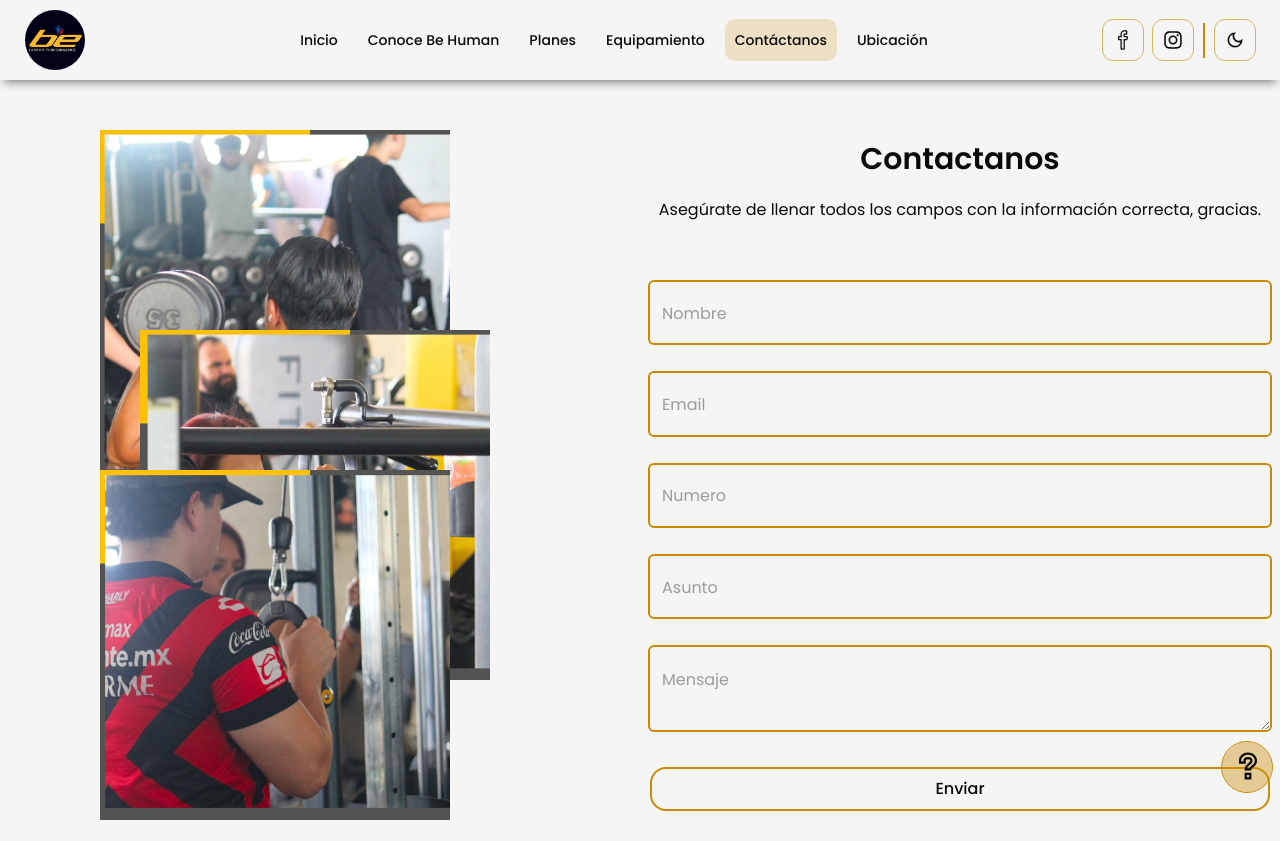
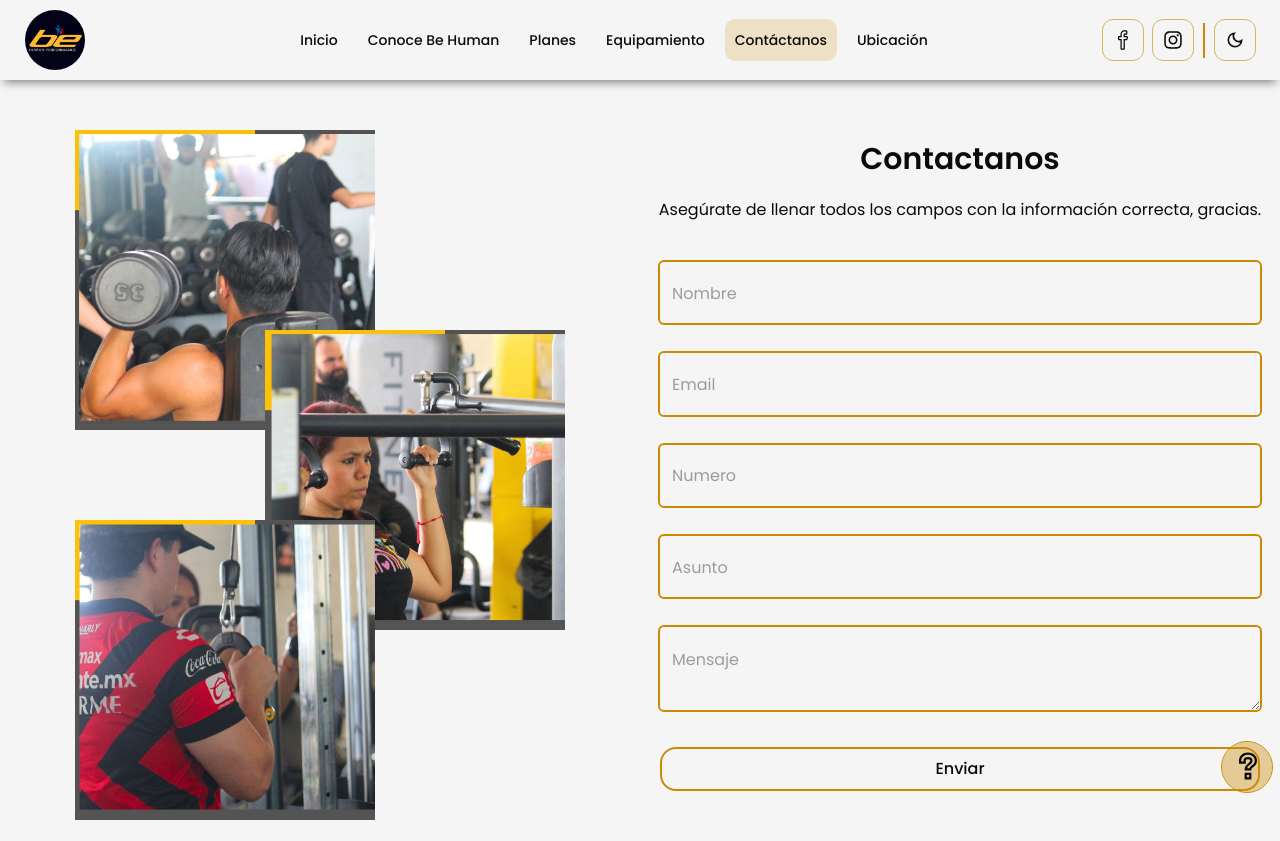
Before and after one commit to adrife2005/BE_HUMAN_FRONTEND, a React (Vite) app: page /enroll in a window 1280 px wide. Built offline with nearby package versions, Linux system fonts and the light colour scheme.

Commit message:
#15 Commit, Added => finished contacct

```diff
--- a/index.html
+++ b/index.html
@@ -12,6 +12,6 @@
   <body>
     <div id="root"></div>
     <script type="module" src="/src/main.jsx"></script>
-    <script src="https://smtpjs.com/v3/smtp.js"> </script>
+    <script src="https://smtpjs.com/v3/smtp.js"></script>
   </body>
 </html>
--- a/src/css/components/contacto.css
+++ b/src/css/components/contacto.css
@@ -80,6 +80,7 @@
   border-radius: 0.25rem;
   border: none;
   outline: 2px solid var(--clr-gym);
+  color: var(--clr-default);
 }
 
 .form__container__msg {
@@ -134,20 +135,160 @@
 /* Sections */
 
 /* 2xl */
-/* @media (max-width: 1536px) {
-} */
+@media (max-width: 1536px) {
+  .contact__form {
+    max-width: 600px;
+    margin-inline: auto;
+    padding: 10px 0;
+  }
+
+  .contact__images {
+    position: relative;
+    padding: 10px;
+  }
+
+  .contact__images__1 {
+    object-fit: cover;
+    object-position: center;
+    position: absolute;
+    max-width: 300px;
+    top: 0;
+    left: 50px;
+  }
+
+  .contact__images__2 {
+    position: absolute;
+    max-width: 300px;
+    object-fit: cover;
+    object-position: center;
+    right: 100px;
+    top: 200px;
+  }
+
+  .contact__images__3 {
+    position: absolute;
+    max-width: 300px;
+    object-fit: cover;
+    object-position: center;
+    bottom: -50px;
+    left: 50px;
+  }
+}
 
 /* xl */
-/* @media (max-width: 1280px) {
-} */
+@media (max-width: 1280px) {
+  .contact__form {
+    max-width: 600px;
+    margin-inline: auto;
+    padding: 10px 0;
+  }
+
+  .contact__images {
+    position: relative;
+    padding: 10px;
+  }
+
+  .contact__images__1 {
+    object-fit: cover;
+    object-position: center;
+    position: absolute;
+    max-width: 300px;
+    top: 0;
+    left: 75px;
+  }
+
+  .contact__images__2 {
+    position: absolute;
+    max-width: 300px;
+    object-fit: cover;
+    object-position: center;
+    right: 75px;
+    top: 200px;
+  }
+
+  .contact__images__3 {
+    position: absolute;
+    max-width: 300px;
+    object-fit: cover;
+    object-position: center;
+    bottom: -50px;
+    left: 75px;
+  }
+
+  .contact__info__title {
+    text-align: center;
+    font-size: var(--text-3xl);
+    font-weight: 600;
+    margin-bottom: 20px;
+  }
+
+  .contact__info__description {
+    margin-bottom: 0px;
+  }
+}
 
 /* lg */
-/* @media (max-width: 1024px) {
-} */
+@media (max-width: 1024px) {
+  .contact__form {
+    max-width: 800px;
+    margin-inline: auto;
+    padding: 10px 0;
+  }
+
+  .contact__images {
+    position: relative;
+    padding: 10px;
+  }
+
+  .contact__images__1 {
+    object-fit: cover;
+    object-position: center;
+    position: absolute;
+    max-width: 250px;
+    top: 25px;
+    left: 25px;
+  }
+
+  .contact__images__2 {
+    position: absolute;
+    max-width: 250px;
+    object-fit: cover;
+    object-position: center;
+    right: 75px;
+    top: 200px;
+  }
+
+  .contact__images__3 {
+    position: absolute;
+    max-width: 250px;
+    object-fit: cover;
+    object-position: center;
+    bottom: 25px;
+    left: 25px;
+  }
+
+  .contact__info__title {
+    text-align: center;
+    font-size: var(--text-2xl);
+    font-weight: 600;
+    margin-bottom: 20px;
+  }
+
+  .contact__info__description {
+    font-size: var(--text-sm);
+  }
+}
 
 /* md */
-/* @media (max-width: 768px) {
-} */
+@media (max-width: 768px) {
+  .contact__images {
+    display: none;
+  }
+
+  .contact__info {
+    width: 100%;
+  }
+}
 
 /* sm */
 /* @media (max-width: 640px) {
--- a/src/pages/Contacto.jsx
+++ b/src/pages/Contacto.jsx
@@ -15,24 +15,44 @@ const Contacto = () => {
   const [isFocusSubject, setIsFocusSubject] = useState(false)
   const [isFocusMsg, setIsFocusMsg] = useState(false)
 
+  const bodyMessage = `Full Name: ${name} <br> Email: ${email} <br> Phone Number: ${phone} Message: ${msg}`
 
 
-  function sendEmail() {
+
+  function sendEmail(e) {
+    e.preventDefault()
+
+
     Email.send({
-        secureToken: "3791bd6c-ab26-4328-8d02-6177e6362b60",
+      SecureToken: "6766495d-4839-44f4-a17e-825ff979e7cf",
       To : 'adrifecova@gmail.com',
-        From : 'adrian@hotmail.com',
-        Subject : 'Me',
-        Body : 'No'
+      From : "adrifecova@gmail.com'",
+      Subject : subject,
+      Body : bodyMessage
   }).then(
     message => {
       if (message === "OK") {
-          toast.success('This was successfully fulfilled')
+        toast.success('Se envio exitosamente')
+      } else if (message === "Mailbox name not allowed. The server response was: Envelope FROM 'adrifecova@gmail.com'' email address not allowed.") {
+        toast.error('No se envio correctamente')
       } else {
         console.log(message);
       }
     }
-    )
+    );
+
+
+
+    setName('')
+    setEmail('')
+    setPhone('')
+    setSubject('')
+    setMsg('')
+    setIsFocusEmail(false)
+    setIsFocusName(false)
+    setIsFocusPhone(false)
+    setIsFocusSubject(false)
+    setIsFocusMsg(false)
   }
 
 
@@ -54,7 +74,7 @@ const Contacto = () => {
           </p>
         <form onSubmit={sendEmail} className="contact__form">
           <div onFocus={() => setIsFocusName(true)} className="form__container">
-            <input id='name' type="text" value={name} className='form__container__input' autoComplete='off' onChange={(e) => setName(e.target.value)} required />
+            <input id='name' type="text" value={name} className='form__container__input' autoComplete='off' onChange={(e) => setName(e.target.value)} required/>
             <label htmlFor="name" className={isFocusName ? 'label__text label__text__focus' : 'label__text'}>Nombre</label>
           </div>
           <div onFocus={() => setIsFocusEmail(true)}  className="form__container">
@@ -62,7 +82,7 @@ const Contacto = () => {
               <label htmlFor="email" className={isFocusEmail ? 'label__text label__text__focus' : 'label__text'}>Email</label>
           </div>
           <div onFocus={() => setIsFocusPhone(true)} className="form__container">
-            <input id='phone' type="number" value={phone} className='form__container__input'autoComplete='off' onChange={(e) => setPhone(e.target.value)}  required/>
+            <input id='phone' type="number" value={phone} className='form__container__input'autoComplete='off' onChange={(e) => setPhone(e.target.value)} required />
             <label htmlFor="phone"  className={isFocusPhone ? 'label__text label__text__focus' : 'label__text'}>Numero</label>
           </div>
           <div onFocus={() => setIsFocusSubject(true)} className="form__container">
```
Lines whose indentation alone changed are shown as unchanged.
